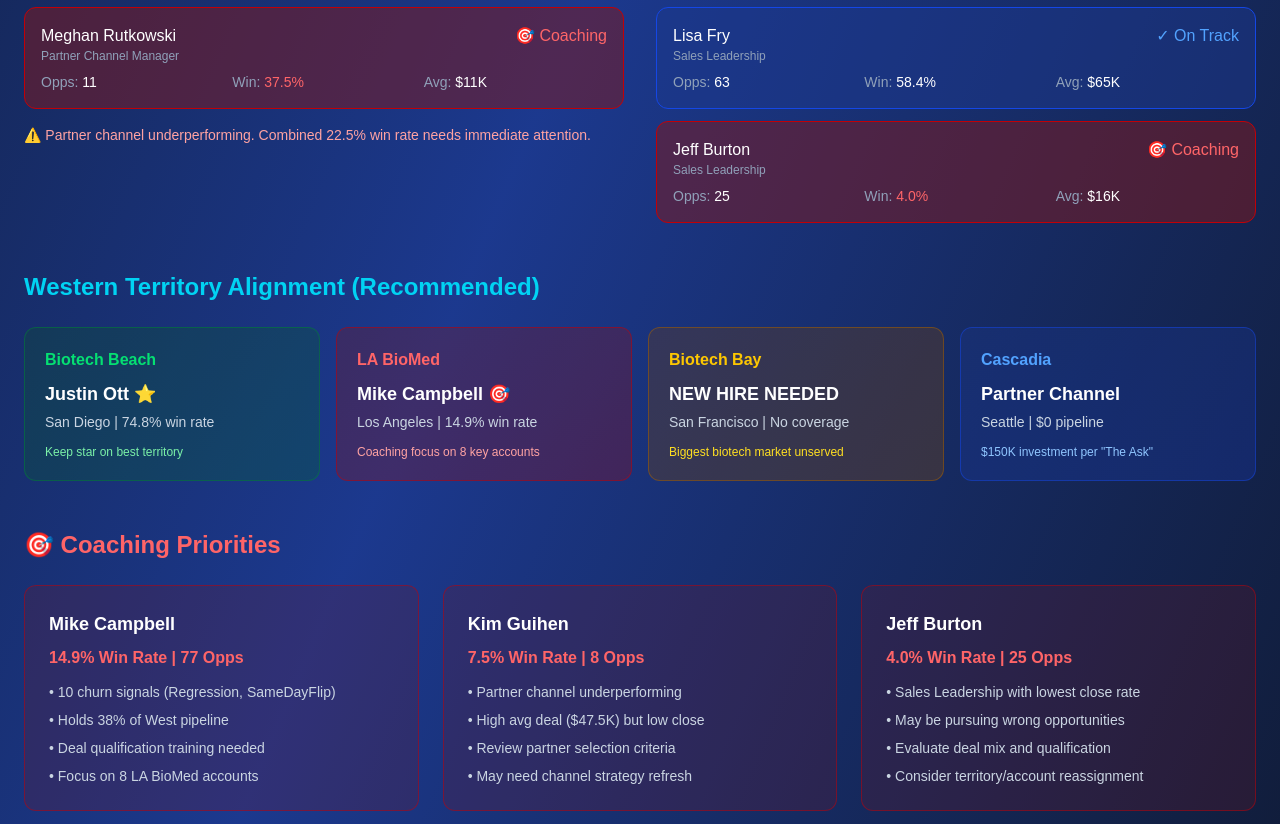
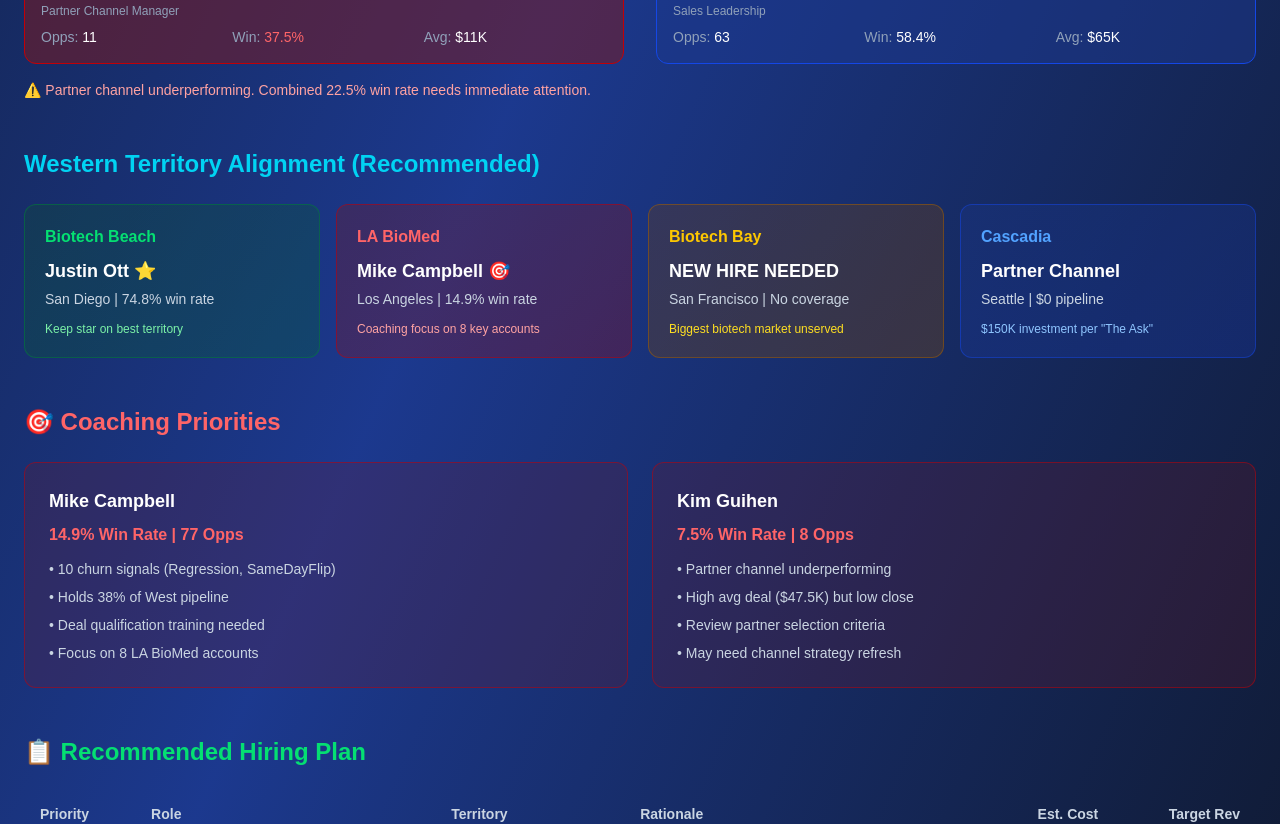
Before and after one commit to kbrown10000/western-region-analysis, a Next.js app: page /team-capacity in a window 1280 px wide. Shown: the part 1700-2524 px from the top of the page. Built offline with nearby package versions, Linux system fonts and the light colour scheme.

Commit message:
Remove Jeff Burton and John Danese (no longer at USDM)

```diff
--- a/src/app/team-capacity/page.tsx
+++ b/src/app/team-capacity/page.tsx
@@ -22,7 +22,6 @@ const solutionsTeam = [
   { name: 'Joseph Cassella', role: 'Pod Leader (Level 2)', opps: 10, winRate: 40.3, avgDeal: 22031, status: 'ok' as const },
   { name: 'Vega Finucan', role: 'Pod Leader (Level 1)', opps: 9, winRate: 98.2, avgDeal: 14411, status: 'star' as const },
   { name: 'Brian Rankin', role: 'Pod Leader (Level 1)', opps: 8, winRate: 96.3, avgDeal: 130468, status: 'star' as const },
-  { name: 'John Danese', role: 'Pod Leader (Level 1)', opps: 5, winRate: 87.0, avgDeal: 59500, status: 'star' as const },
 ];
 
 const partnerTeam = [
@@ -33,7 +32,6 @@ const partnerTeam = [
 const leadershipTeam = [
   { name: 'Hovsep Kirikian', role: 'Growth Leadership', opps: 110, winRate: 69.3, avgDeal: 20307, status: 'star' as const },
   { name: 'Lisa Fry', role: 'Sales Leadership', opps: 63, winRate: 58.4, avgDeal: 65096, status: 'ok' as const },
-  { name: 'Jeff Burton', role: 'Sales Leadership', opps: 25, winRate: 4.0, avgDeal: 16286, status: 'coaching' as const },
 ];
 
 // Capacity metrics from Labor MCP
@@ -257,7 +255,7 @@ export default function TeamCapacity() {
         {/* Coaching Priorities */}
         <section className="mb-12">
           <h2 className="text-2xl font-bold text-red-400 mb-6">🎯 Coaching Priorities</h2>
-          <div className="grid md:grid-cols-3 gap-6">
+          <div className="grid md:grid-cols-2 gap-6">
             <div className="bg-red-900/20 rounded-xl p-6 border border-red-700/50">
               <div className="text-white font-bold text-lg mb-2">Mike Campbell</div>
               <div className="text-red-400 font-semibold mb-3">14.9% Win Rate | 77 Opps</div>
@@ -276,16 +274,6 @@ export default function TeamCapacity() {
                 <li>• High avg deal ($47.5K) but low close</li>
                 <li>• Review partner selection criteria</li>
                 <li>• May need channel strategy refresh</li>
-              </ul>
-            </div>
-            <div className="bg-red-900/20 rounded-xl p-6 border border-red-700/50">
-              <div className="text-white font-bold text-lg mb-2">Jeff Burton</div>
-              <div className="text-red-400 font-semibold mb-3">4.0% Win Rate | 25 Opps</div>
-              <ul className="text-sm text-slate-300 space-y-2">
-                <li>• Sales Leadership with lowest close rate</li>
-                <li>• May be pursuing wrong opportunities</li>
-                <li>• Evaluate deal mix and qualification</li>
-                <li>• Consider territory/account reassignment</li>
               </ul>
             </div>
           </div>
```
